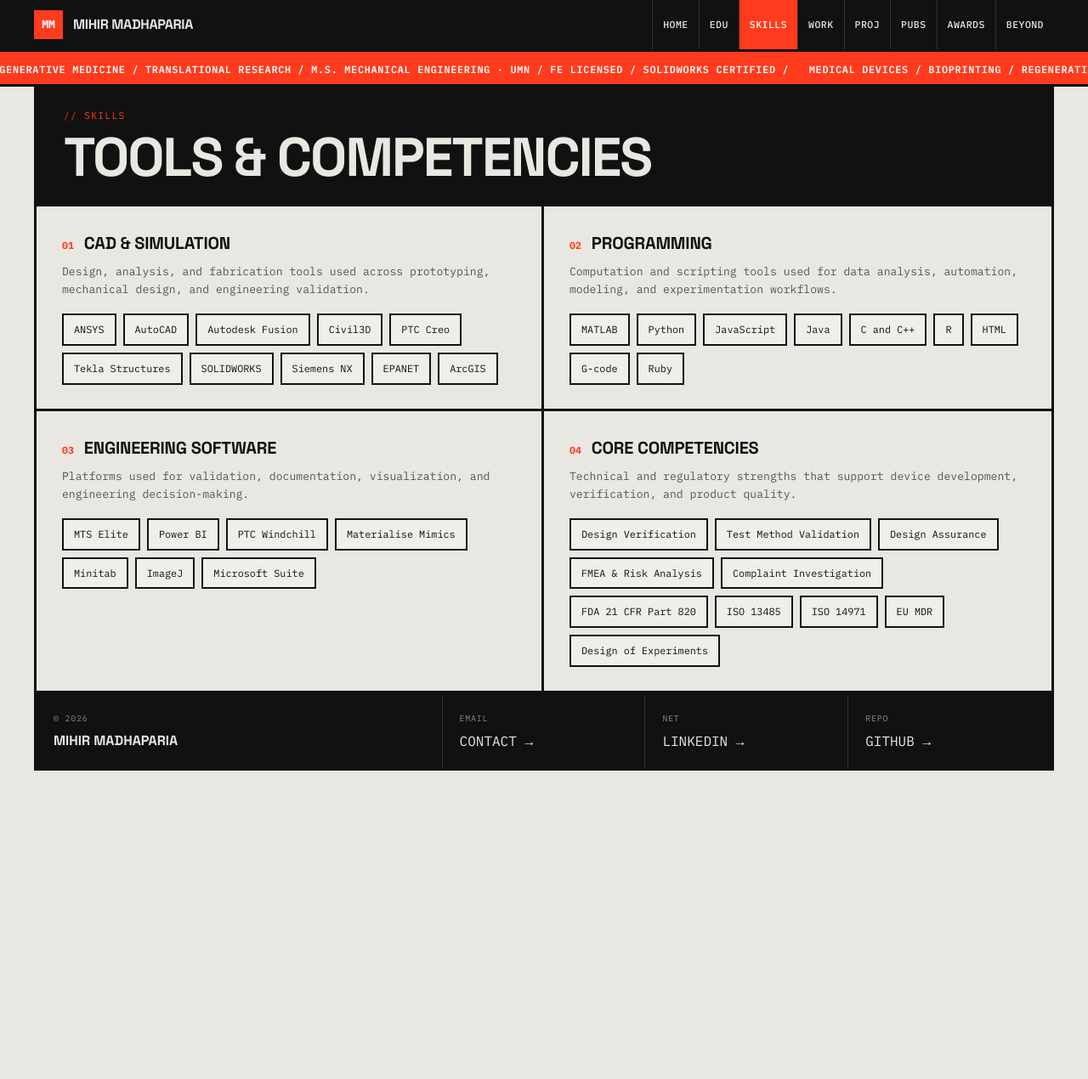
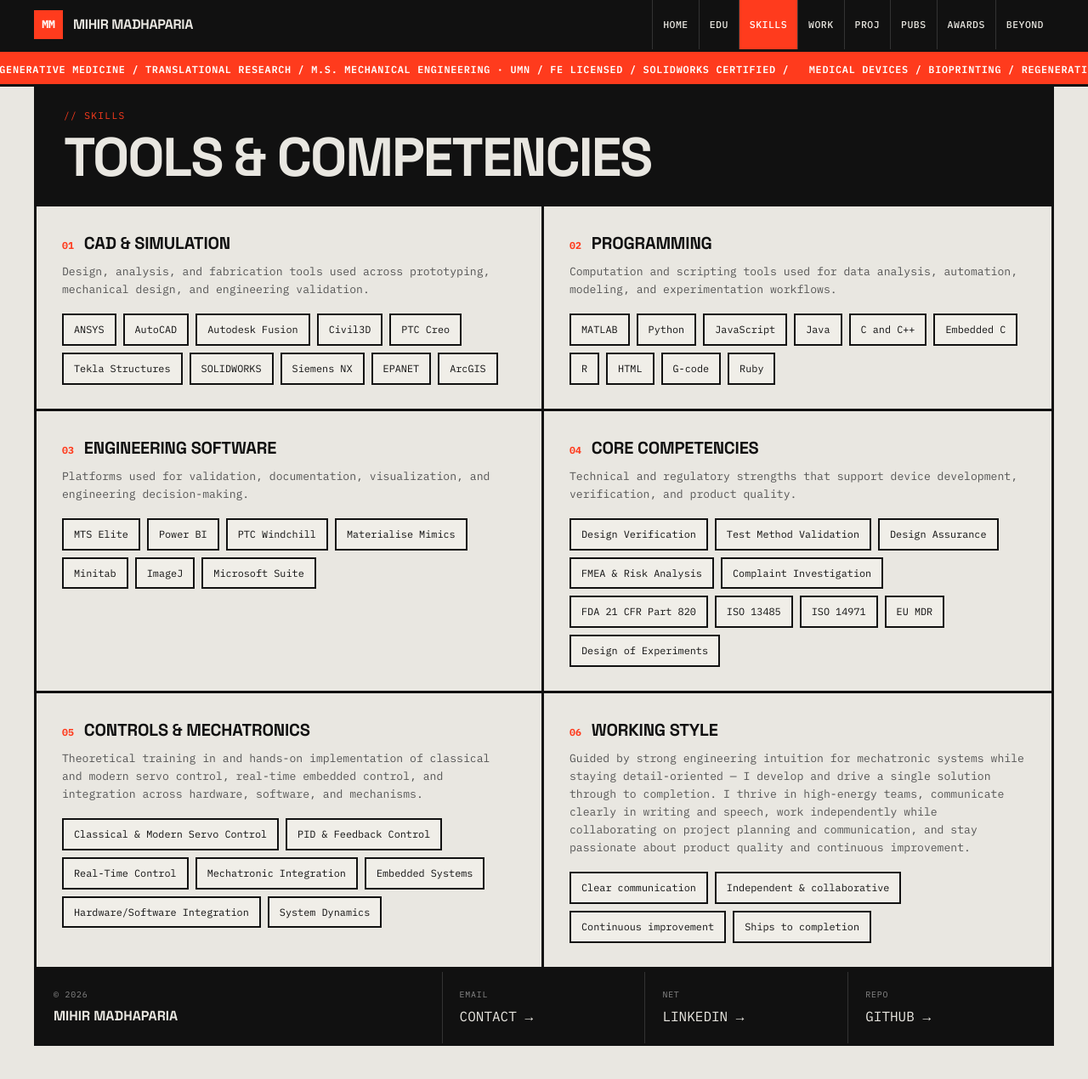
Before and after one commit to mihirmadhaparia/mihirmadhaparia.github.io, a Jekyll site: the page built from skills.html, in a window 1280 px wide and 1271 px high. Shown: the whole window at 85% size. Built offline with Jekyll 4.4.1, drawn with Linux system fonts in a browser that asks for light colours.

Commit message:
Add Controls & Mechatronics and Working Style to Skills
- New "Controls & Mechatronics" card: classical & modern servo control, PID/feedback, real-time control, mechatronic + hardware/software integration, embedded systems, system dynamics
- New "Working Style" card: engineering intuition, detail-oriented, drives solutions to completion, communication, independent + collaborative, product quality & continuous improvement
- Add Embedded C to Programming
- Extend click-reaction registry (48 pills) with unique effect+icon for each new skill

```diff
--- a/assets/js/site.js
+++ b/assets/js/site.js
@@ -279,7 +279,19 @@
       'iso 13485':['flip','✅','#17a06b'],
       'iso 14971':['firework','🎯','#ff3b1d'],
       'eu mdr':['firework','🇪🇺','#1d6dff'],
-      'design of experiments':['glitch','🧫','#7b3ff2']
+      'design of experiments':['glitch','🧫','#7b3ff2'],
+      'classical & modern servo control':['spin','🎛️','#ff3b1d'],
+      'pid & feedback control':['orbit','🔁','#1d6dff'],
+      'real-time control':['ring','⏱️','#17a06b'],
+      'mechatronic integration':['squares','🤖','#7b3ff2'],
+      'embedded systems':['firework','🔌','#f4b400'],
+      'hardware/software integration':['confetti','🔩','#111111'],
+      'system dynamics':['glitch','〰️','#1d6dff'],
+      'embedded c':['beam','🖥️','#ff3b1d'],
+      'clear communication':['floatUp','🗣️','#1d6dff'],
+      'independent & collaborative':['stamp','🤝','#17a06b'],
+      'continuous improvement':['spin','♻️','#17a06b'],
+      'ships to completion':['firework','🚀','#ff3b1d']
     };
 
     function hash(str){var h=0;for(var i=0;i<str.length;i++){h=(h*31+str.charCodeAt(i))>>>0;}return h;}
--- a/skills.html
+++ b/skills.html
@@ -20,7 +20,7 @@ permalink: /skills/
         <article class="skillcard" data-reveal>
             <div class="skillcard__head"><span class="skillcard__num">02</span><h2>Programming</h2></div>
             <p>Computation and scripting tools used for data analysis, automation, modeling, and experimentation workflows.</p>
-            <div class="pills"><span class="pill">MATLAB</span><span class="pill">Python</span><span class="pill">JavaScript</span><span class="pill">Java</span><span class="pill">C and C++</span><span class="pill">R</span><span class="pill">HTML</span><span class="pill">G-code</span><span class="pill">Ruby</span></div>
+            <div class="pills"><span class="pill">MATLAB</span><span class="pill">Python</span><span class="pill">JavaScript</span><span class="pill">Java</span><span class="pill">C and C++</span><span class="pill">Embedded C</span><span class="pill">R</span><span class="pill">HTML</span><span class="pill">G-code</span><span class="pill">Ruby</span></div>
         </article>
 
         <article class="skillcard" data-reveal>
@@ -34,5 +34,17 @@ permalink: /skills/
             <p>Technical and regulatory strengths that support device development, verification, and product quality.</p>
             <div class="pills"><span class="pill">Design Verification</span><span class="pill">Test Method Validation</span><span class="pill">Design Assurance</span><span class="pill">FMEA &amp; Risk Analysis</span><span class="pill">Complaint Investigation</span><span class="pill">FDA 21 CFR Part 820</span><span class="pill">ISO 13485</span><span class="pill">ISO 14971</span><span class="pill">EU MDR</span><span class="pill">Design of Experiments</span></div>
         </article>
+
+        <article class="skillcard" data-reveal>
+            <div class="skillcard__head"><span class="skillcard__num">05</span><h2>Controls &amp; Mechatronics</h2></div>
+            <p>Theoretical training in and hands-on implementation of classical and modern servo control, real-time embedded control, and integration across hardware, software, and mechanisms.</p>
+            <div class="pills"><span class="pill">Classical &amp; Modern Servo Control</span><span class="pill">PID &amp; Feedback Control</span><span class="pill">Real-Time Control</span><span class="pill">Mechatronic Integration</span><span class="pill">Embedded Systems</span><span class="pill">Hardware/Software Integration</span><span class="pill">System Dynamics</span></div>
+        </article>
+
+        <article class="skillcard" data-reveal>
+            <div class="skillcard__head"><span class="skillcard__num">06</span><h2>Working Style</h2></div>
+            <p>Guided by strong engineering intuition for mechatronic systems while staying detail-oriented &mdash; I develop and drive a single solution through to completion. I thrive in high-energy teams, communicate clearly in writing and speech, work independently while collaborating on project planning and communication, and stay passionate about product quality and continuous improvement.</p>
+            <div class="pills"><span class="pill">Clear communication</span><span class="pill">Independent &amp; collaborative</span><span class="pill">Continuous improvement</span><span class="pill">Ships to completion</span></div>
+        </article>
     </div>
 </section>
```
